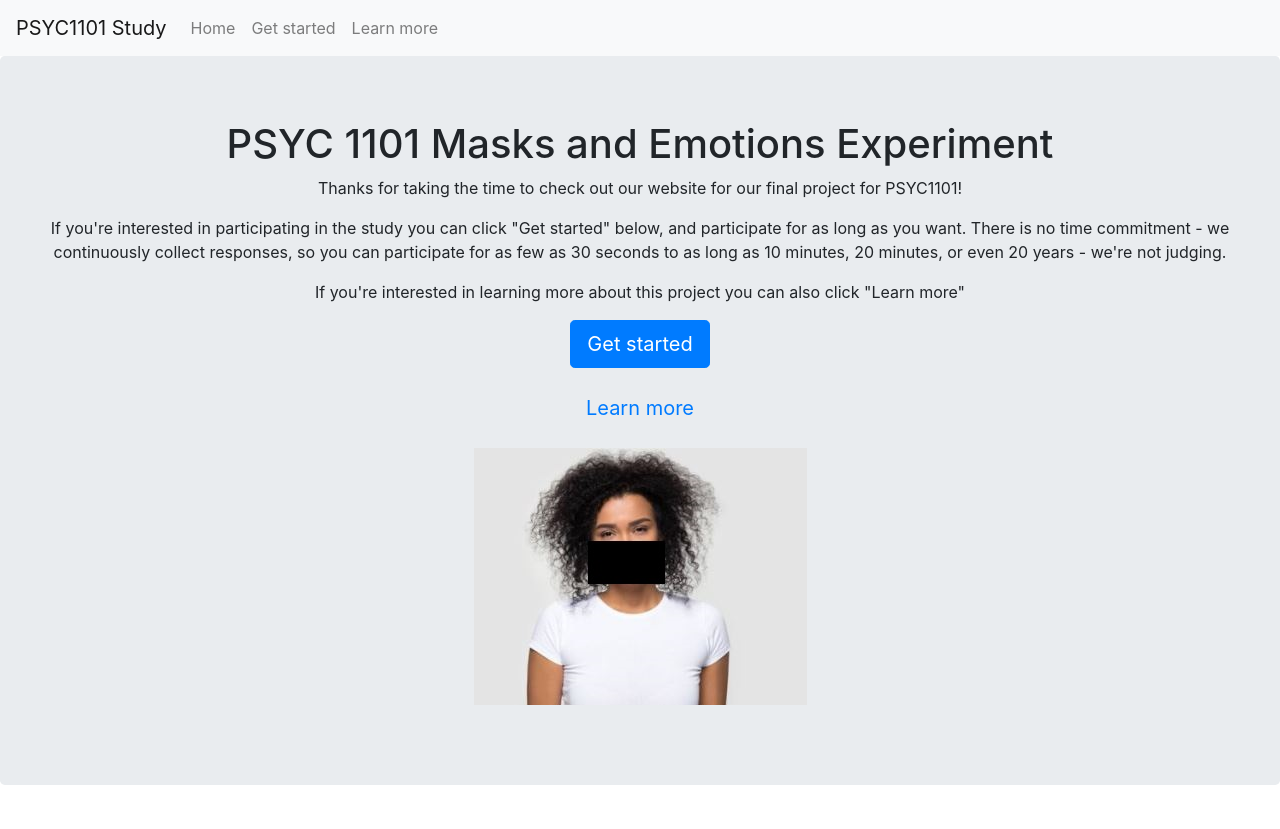
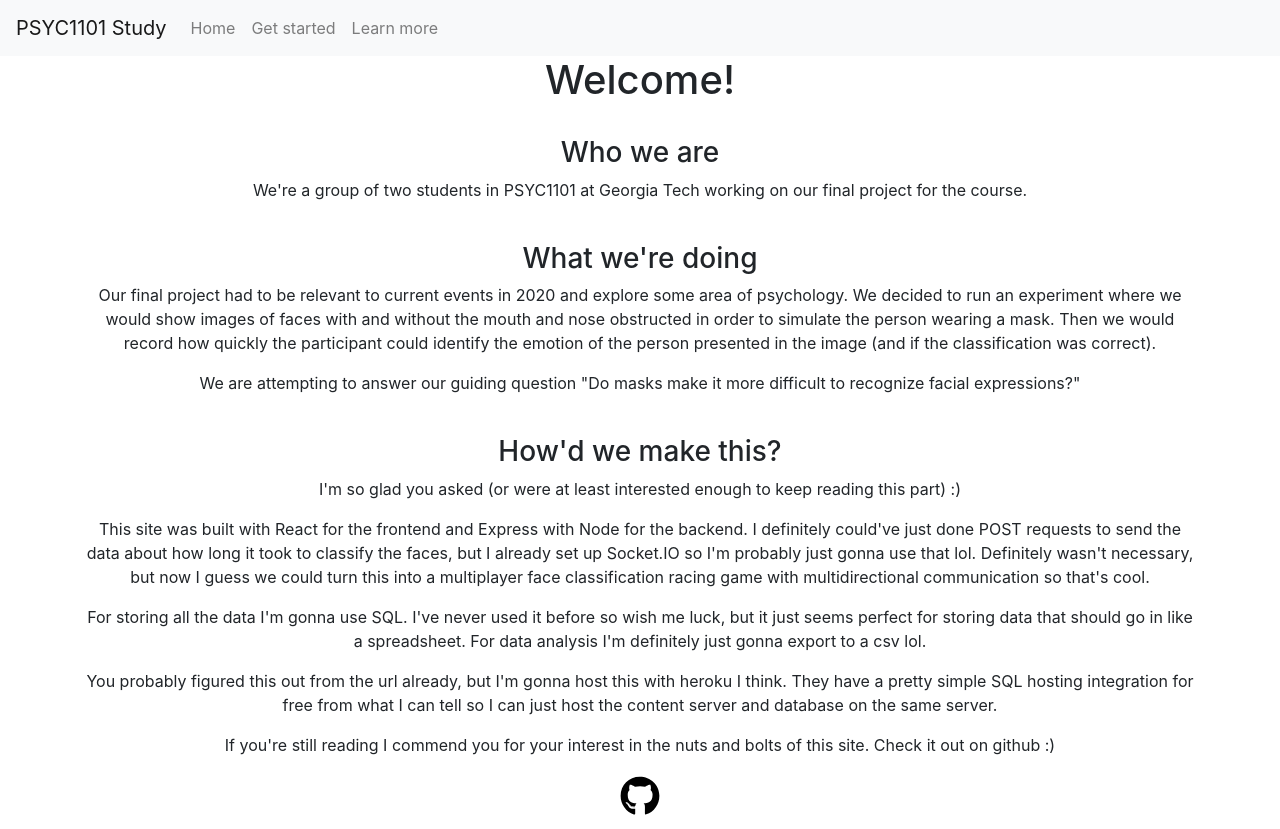
Before and after one commit to XenonMolecule/PsycMaskExperiment, a React (Create React App) app in the folder client/: page / in a window 1280 px wide. Built offline with nearby package versions, Linux system fonts and the light colour scheme.

Commit message:
Added LearnMore page

```diff
--- a/client/package.json
+++ b/client/package.json
@@ -3,6 +3,10 @@
   "version": "0.1.0",
   "private": true,
   "dependencies": {
+    "@fortawesome/fontawesome-svg-core": "^1.2.32",
+    "@fortawesome/free-brands-svg-icons": "^5.15.1",
+    "@fortawesome/free-solid-svg-icons": "^5.15.1",
+    "@fortawesome/react-fontawesome": "^0.1.13",
     "@testing-library/jest-dom": "^5.11.4",
     "@testing-library/react": "^11.1.0",
     "@testing-library/user-event": "^12.1.10",
--- a/client/src/App.js
+++ b/client/src/App.js
@@ -1,11 +1,12 @@
 import React, { useState } from "react";
 
 import Home from './pages/Home.js';
+import LearnMore from "./pages/LearnMore";
 
 function App() {
     return (
         <>
-            <Home/>
+            <LearnMore/>
         </>
     );
 }
--- a/client/src/pages/Home.js
+++ b/client/src/pages/Home.js
@@ -1,7 +1,6 @@
 import React from 'react';
 
 import Navigation from '../components/Navigation';
-import FaceImg from '../components/FaceImg';
 
 import Jumbotron from 'react-bootstrap/Jumbotron';
 import Button from 'react-bootstrap/Button';
@@ -17,20 +16,17 @@ function Home() {
                 </p>
                 <p> If you're interested in participating in the study you can click "Get started" below, and participate
                     for as long as you want.  There is no time commitment - we continuously collect responses, so you can
-                    participate for as few as 30 seconds to as long as 10 minutes, 20 minutes,
-                    or even 20 years - we're not judging.
+                    participate for as few as 30 seconds to as long as 10 minutes (or more, but like seriously how long
+                    can you classify emotions before you get bored?)
                 </p>
                 <p>
                     If you're interested in learning more about this project you can also click "Learn more"
                 </p>
                 <p>
-                    <Button href="#home" variant="primary" size="lg">Get started</Button>
+                    <Button href="#instructions" variant="primary" size="lg">Get started</Button>
                 </p>
                 <p>
-                    <Button href="#instructions" variant="link" size="lg">Learn more</Button>
-                </p>
-                <p>
-                    <FaceImg num={3} emotion={"sad"} mask />
+                    <Button href="#learn" variant="link" size="lg">Learn more</Button>
                 </p>
             </Jumbotron>
         </>
--- /dev/null
+++ b/client/src/pages/LearnMore.js
@@ -0,0 +1,63 @@
+import React from 'react';
+import Navigation from "../components/Navigation";
+import { FontAwesomeIcon } from '@fortawesome/react-fontawesome'
+import { faGithub } from '@fortawesome/free-brands-svg-icons'
+
+import Container from 'react-bootstrap/Container';
+
+function LearnMore() {
+    return(
+        <>
+            <Navigation/>
+            <Container style={{"textAlign":"center"}}>
+                <h1>Welcome!</h1>
+                <br/>
+                <h3>Who we are</h3>
+                <p>
+                    We're a group of two students in PSYC1101 at Georgia Tech working on our final project for the course.
+                </p>
+                <br/>
+                <h3>What we're doing</h3>
+                <p>
+                    Our final project had to be relevant to current events in 2020 and explore some area of psychology.  We
+                    decided to run an experiment where we would show images of faces with and without the mouth and nose
+                    obstructed in order to simulate the person wearing a mask.  Then we would record how quickly the participant
+                    could identify the emotion of the person presented in the image (and if the classification was correct).
+                </p>
+                <p>
+                    We are attempting to answer our guiding question "Do masks make it more difficult to recognize facial expressions?"
+                </p>
+                <br/>
+                <h3>How'd we make this?</h3>
+                <p>
+                    I'm so glad you asked (or were at least interested enough to keep reading this part) :)
+                </p>
+                <p>
+                    This site was built with React for the frontend and Express with Node for the backend.  I definitely could've
+                    just done POST requests to send the data about how long it took to classify the faces, but I already set up
+                    Socket.IO so I'm probably just gonna use that lol.  Definitely wasn't necessary, but now I guess we could
+                    turn this into a multiplayer face classification racing game with multidirectional communication so that's cool.
+                </p>
+                <p>
+                    For storing all the data I'm gonna use SQL.  I've never used it before so wish me luck, but it just seems perfect
+                    for storing data that should go in like a spreadsheet.  For data analysis I'm definitely just gonna export to a csv lol.
+                </p>
+                <p>
+                    You probably figured this out from the url already, but I'm gonna host this with heroku I think.  They have a
+                    pretty simple SQL hosting integration for free from what I can tell so I can just host the content server and database
+                    on the same server.
+                </p>
+                <p>
+                    If you're still reading I commend you for your interest in the nuts and bolts of this site.  Check it out on github :)
+                </p>
+                <h1>
+                    <a href={"https://github.com/XenonMolecule/PsycMaskExperiment"} style={{"color":"black"}}>
+                        <FontAwesomeIcon icon={faGithub} />
+                    </a>
+                </h1>
+            </Container>
+        </>
+    );
+}
+
+export default LearnMore;
```
Also changed, not shown: 1 other file (tests, documents, lock files or other folders).
